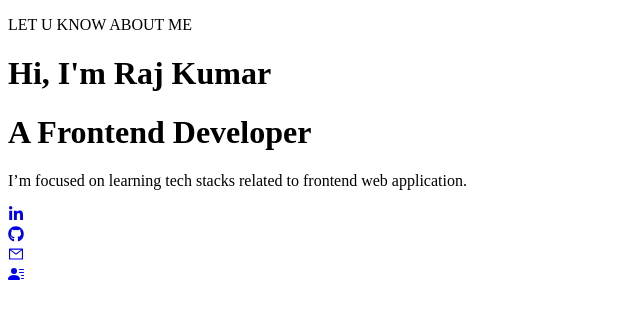
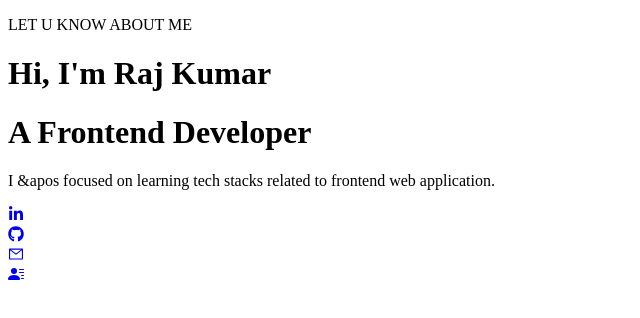
Before and after one commit to Rajkumar25012002/next-portfolio, a Next.js app: page /Main in a window 1280 px wide. Shown: the top 318 px of the page, without its empty margins (0-640 px from the left). Built offline with nearby package versions, Linux system fonts and the light colour scheme.

Commit message:
fixed eslint error

```diff
--- a/pages/Contact/index.js
+++ b/pages/Contact/index.js
@@ -34,7 +34,7 @@ const Contact = () => {
                   technology and design. Open to new opportunities, I am eager
                   to bring my expertise to projects that push boundaries and
                   elevate user interactions. Feel free to reach out to me for
-                  collaboration or any inquiries – let's create something
+                  collaboration or any inquiries – let &apos s create something
                   amazing together
                 </p>
               </div>
--- a/pages/Main/index.js
+++ b/pages/Main/index.js
@@ -21,7 +21,7 @@ const Main = () => {
           </h1>
           <h1 className="py-2 text-[rgb(240,242,245)]">A Frontend Developer</h1>
           <p className="py-4 text-gray-300 sm:max-w-[70%] m-auto">
-            I’m focused on learning tech stacks related to frontend web
+            I &apos focused on learning tech stacks related to frontend web
             application.
           </p>
           <div className="flex items-center justify-between max-w-[330px] m-auto py-4">
```
